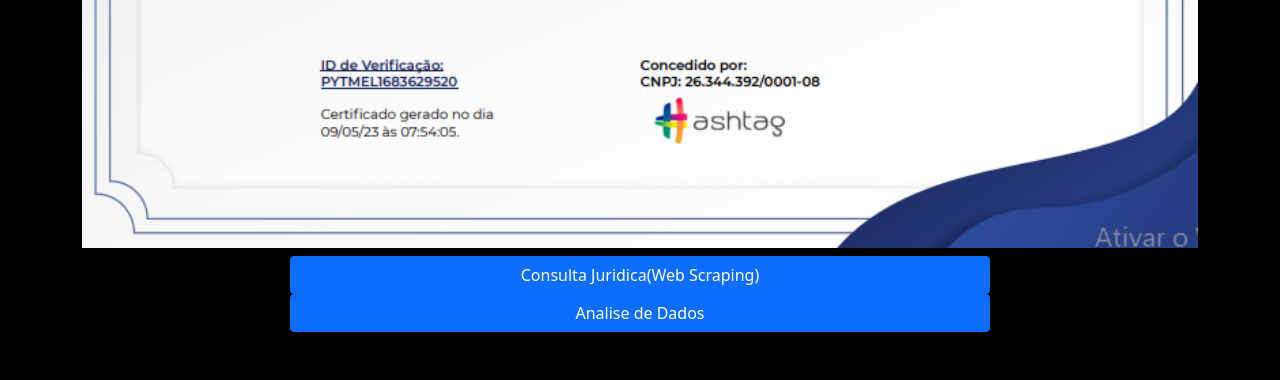
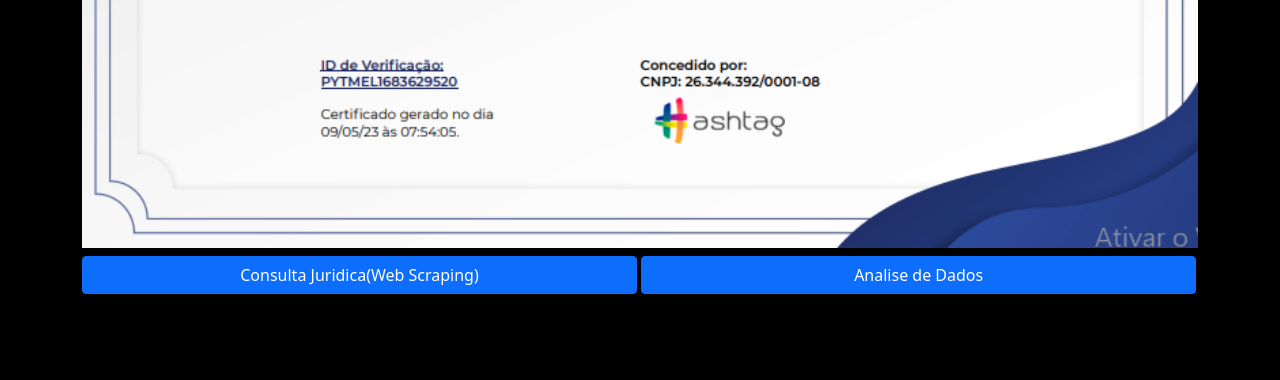
Before and after one commit to MelquiAlves2001/meucurriculo, a Flask app: page /python in a window 1280 px wide. Shown: the part 730-1110 px from the top of the page. After the commit the page ends 1024 px from the top, so only its background shows below. Run offline with Flask 3, Linux system fonts and the light colour scheme.

Commit message:
editando os botoes

```diff
--- a/melqui/templates/python.html
+++ b/melqui/templates/python.html
@@ -16,10 +16,9 @@
         </div>
         <div class="row mt-2">
         </div>
-        <div class="text-center">
-            <a class="btn btn-primary" style="width: 700px;" href="{{url_for('static',filename='pythonarquivos/consultajuridica.zip')}}" role="button" download>Consulta Juridica(Web Scraping)</a>
-            <a class="btn btn-primary" style="width: 700px;" href="{{url_for('static',filename='pythonarquivos/analisededados.zip')}}" role="button" download>Analise de Dados</a>
-        </div>
+        <div class="text-center"></div>
+            <a class="btn btn-primary" style="width: 555px;" href="{{url_for('static',filename='pythonarquivos/consultajuridica.zip')}}" role="button" download>Consulta Juridica(Web Scraping)</a>
+            <a class="btn btn-primary" style="width: 555px;" href="{{url_for('static',filename='pythonarquivos/analisededados.zip')}}" role="button" download>Analise de Dados</a>
     <div class="row mt-5">
     </div>
     </div>
```
